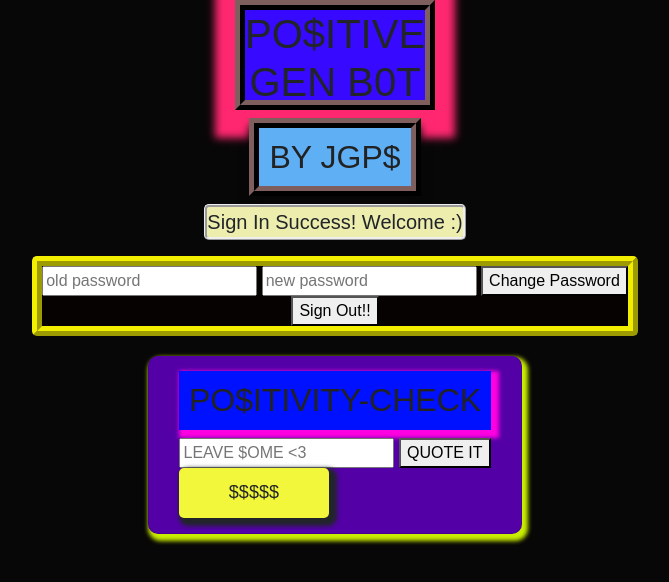
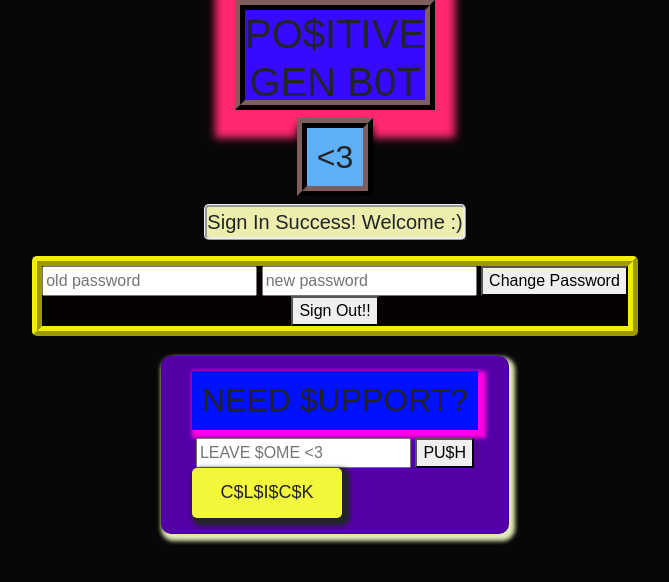
Before and after one commit to jmsgnnr/kudos-client, a website built with webpack: page index.html in a window 1280 px wide. Both pictures are taken after typing "name@example.com", "Sample123" into the empty fields and a click on the button "Sign In". Shown: the whole page, without its empty margins (305-974 px from the left). Built offline with nearby package versions, Linux system fonts and the light colour scheme; files whose address does not match are found by name.

```diff
--- a/assets/styles/index.scss
+++ b/assets/styles/index.scss
@@ -9,7 +9,7 @@
 }
 
 .unauthenticated{
-  border: ridge rgb(0, 252, 8) 5px;
+  border: ridge #09070759 #bd7878 20px 1px;
 
   font-family: 'Stencil Std', fantasy;
   text-align: center;
@@ -99,7 +99,7 @@
     height:50px;
     width:150px;
     font-size: 18px;
-    font: #2970ff ;
+    font: #eef3fd ;
     background-color: #f3f73b;
     box-shadow: 4px 4px 4px 4px ;
     padding:5px;
@@ -117,7 +117,7 @@
     border-top: #ebf5d4 5px;
     margin-top: 20px;
   font-family: 'Stencil Std', fantasy;
-  box-shadow: 3px 4px 4px 3px rgb(201, 237, 0);
+  box-shadow: 3px 4px 4px 3px rgb(225, 233, 181);
     }
 button:focus {outline: none;}
 
--- a/index.html
+++ b/index.html
@@ -12,7 +12,7 @@
                   <script src="public/application.js" type="text/javascript" charset="utf-8" defer></script>
             <body>
                   <h1 class='head1'>PO$ITIVE GEN B0T</h1>
-                  <h2 class='head2'>BY JGP$</h2>
+                  <h2 class='head2'><3</h2>
                   <p id="message"></p>
                   <div class="unauthenticated">
                   <form id="sign-up">
@@ -71,13 +71,13 @@
                    <body>
                     <div class="numBoard">
                         <div class="card">
-                          <h2>PO$ITIVITY-CHECK</h2>
+                          <h2>NEED $UPPORT?</h2>
                           <form id='form'>
                             <input type='text' placeholder='LEAVE $OME <3'>
-                            <button type='submit'>QUOTE IT
+                            <button type='submit'>PU$H
                             </button>
                           </form>
-                          <button onclick="displayQuote()" class="btn">$$$$$</button>
+                          <button onclick="displayQuote()" class="btn">C$L$I$C$K</button>
                         </div>
                         <div id="quote"></div>
                     </div>
```
Also changed, not shown: 4 other files.
